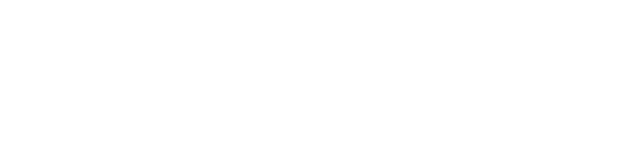
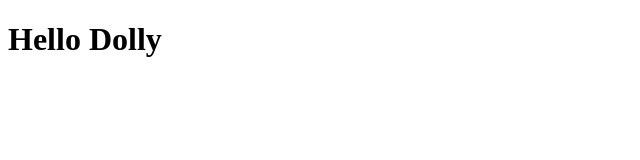
Before and after one commit to ceejayinside/sample-port, a plain HTML site: page index.html in a window 1280 px wide. Shown: the whole page, without its empty margins (0-640 px from the left). Drawn offline with Linux system fonts and the light colour scheme.

Commit message:
Added index html

```diff
--- a/index.html
+++ b/index.html
@@ -5,6 +5,7 @@
 	<title>Sample Port</title>
 </head>
 <body>
+	<h1>Hello Dolly</h1>
 
 </body>
 </html>
```
